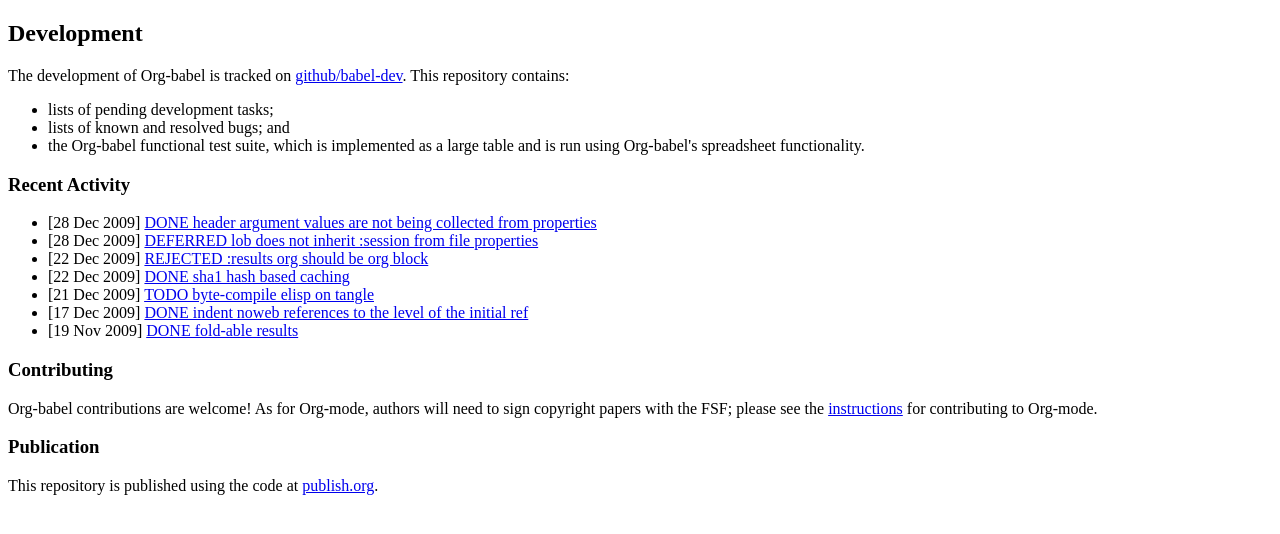
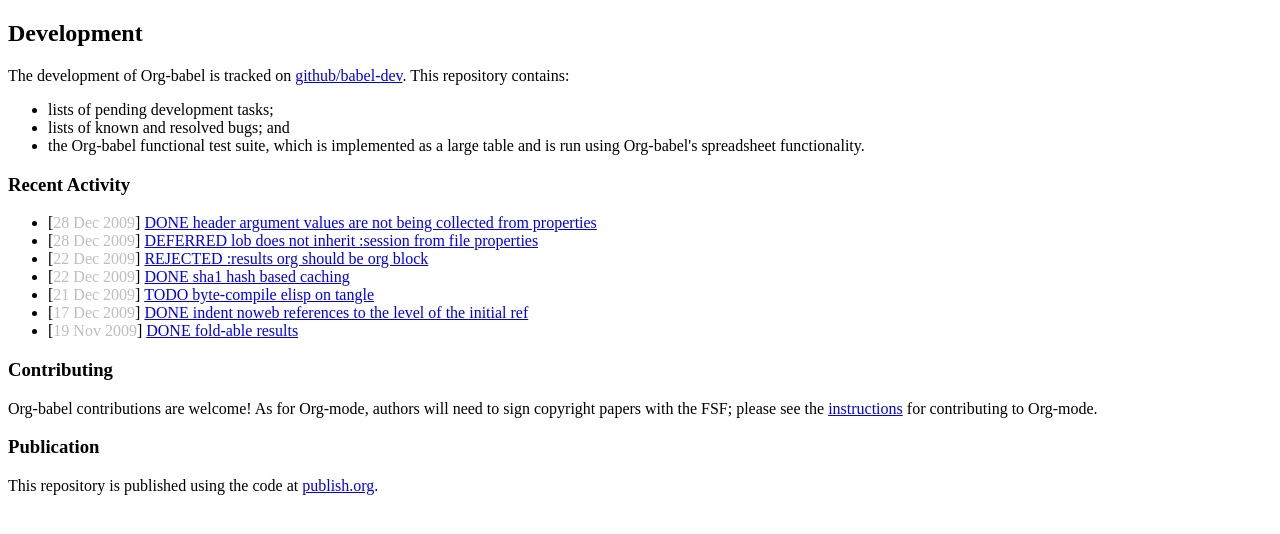
Before and after one commit to eschulte/babel-dev, a Jekyll site: the page built from index.html, in a window 1280 px wide. Shown: the top 534 px of the page. Built offline with Jekyll 4.4.1, drawn with Linux system fonts in a browser that asks for light colours.

Commit message:
updated html

```diff
--- a/index.html
+++ b/index.html
@@ -34,7 +34,7 @@ functionality.
      <ul>
        {% for post in site.posts limit:10 %}
        <li>
-         [{{ post.date | date_to_string }}] <a href=".{{ post.url }}">{{ post.title }}</a>
+         [<span class="timestamp">{{ post.date | date_to_string }}</span>] <a href=".{{ post.url }}">{{ post.title }}</a>
        </li>
        {% endfor %}
      </ul>
--- a/publish.html
+++ b/publish.html
@@ -68,7 +68,7 @@ org-mode.
      <span style="color: #7f7f7f;">(</span><span style="color: #CC7833;">lambda</span> <span style="color: #7f7f7f;">(</span>top-level<span style="color: #7f7f7f;">)</span>
        <span style="color: #7f7f7f;">(</span>find-file dev-file<span style="color: #7f7f7f;">)</span>
        <span style="color: #7f7f7f;">(</span>goto-char <span style="color: #7f7f7f;">(</span>point-min<span style="color: #7f7f7f;">))</span>
-       <span style="color: #7f7f7f;">(</span>outline-next-visible-heading 1<span style="color: #7f7f7f;">)</span>
+       <span style="color: #7f7f7f;">(</span>outline-next-visible-heading top-level<span style="color: #7f7f7f;">)</span>
        <span style="color: #7f7f7f;">(</span>org-map-tree
         <span style="color: #7f7f7f;">(</span><span style="color: #CC7833;">lambda</span> <span style="color: #7f7f7f;">()</span>
           <span style="color: #7f7f7f;">(</span><span style="color: #CC7833;">let*</span> <span style="color: #7f7f7f;">((</span>props <span style="color: #7f7f7f;">(</span>org-entry-properties<span style="color: #7f7f7f;">))</span>
```
